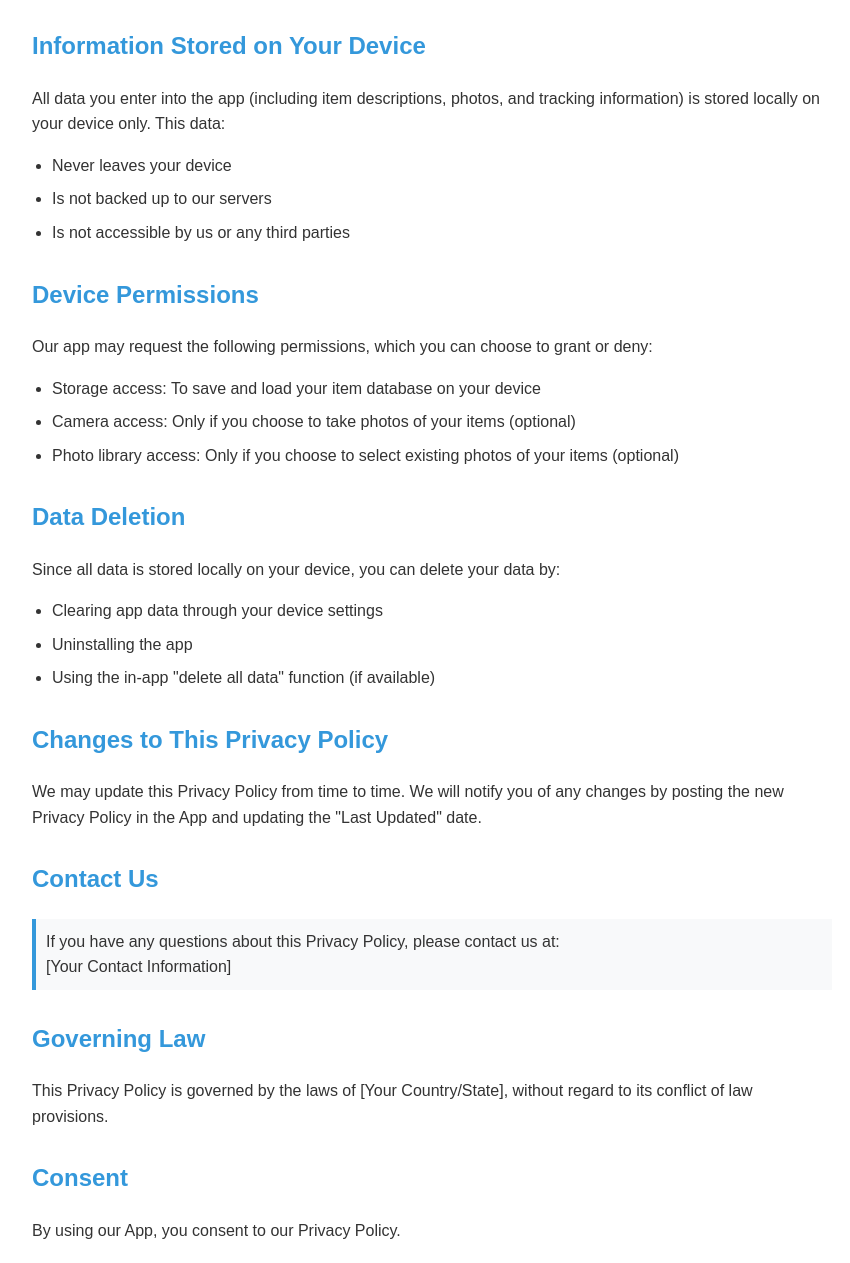
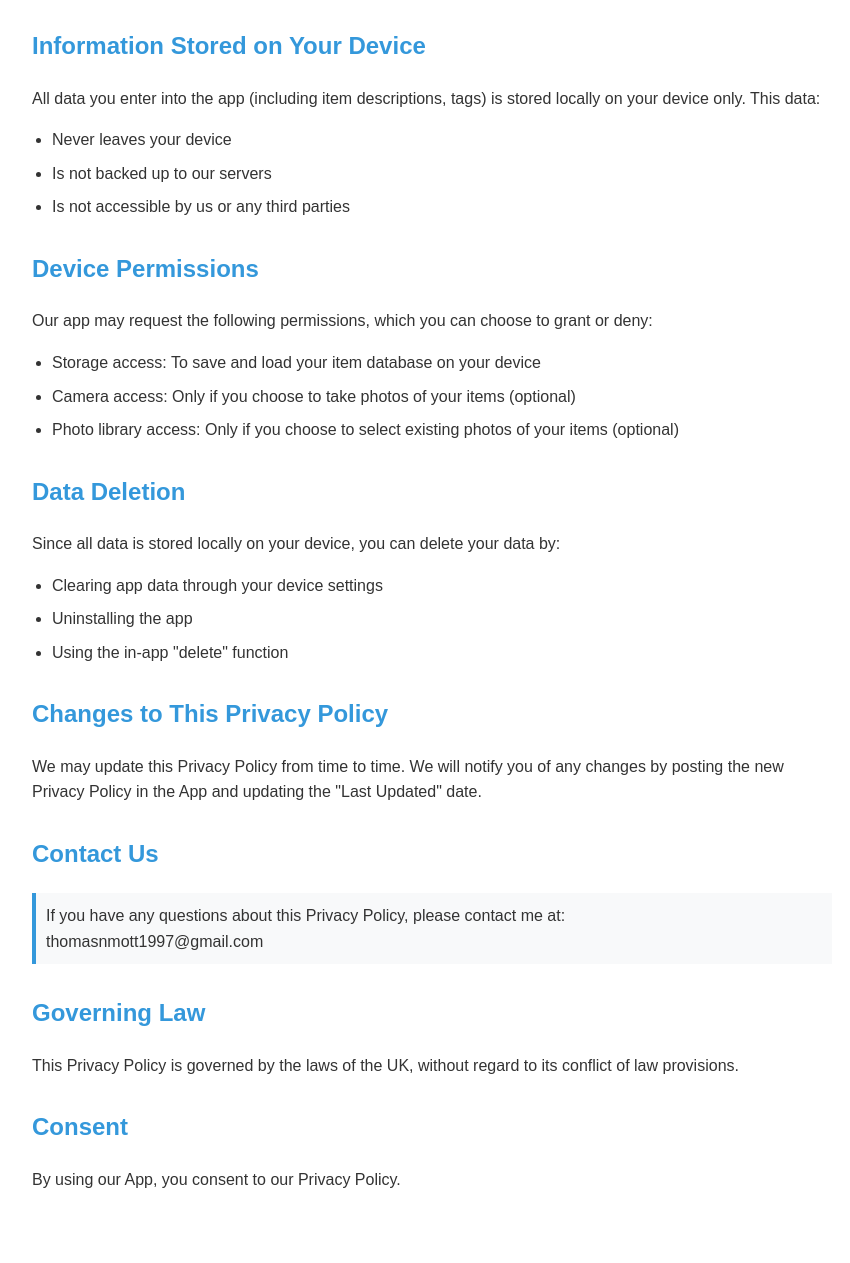
Before and after one commit to ThomasMott/policy, a plain HTML site: page index.html in a window 1280 px wide. Shown: the part 717-1980 px from the top of the page, without its empty margins (208-1058 px from the left). After the commit the page ends 1944 px from the top, so only its background shows below. Drawn offline with Linux system fonts and the light colour scheme.

Commit message:
added contact info

```diff
--- a/index.html
+++ b/index.html
@@ -44,11 +44,11 @@
     </style>
 </head>
 <body>
-    <h1>Privacy Policy for Item Tracker App</h1>
+    <h1>Privacy Policy for Keep item tracker App</h1>
     <p class="last-updated">Last Updated: March 20, 2025</p>
 
     <h2>Introduction</h2>
-    <p>Welcome to Item Tracker App ("we," "our," or "us"). This Privacy Policy explains how information is collected, used, and disclosed by our app when you use our mobile application ("App").</p>
+    <p>Welcome to the Keep App ("we," "our," or "us"). This Privacy Policy explains how information is collected, used, and disclosed by our app when you use our mobile application ("App").</p>
     <p>Our App is designed to help you track and list items you own, without requiring accounts or collecting analytics data. We respect your privacy and are committed to protecting it through our compliance with this policy.</p>
 
     <h2>Information We Do Not Collect</h2>
@@ -64,7 +64,7 @@
     </ul>
 
     <h2>Information Stored on Your Device</h2>
-    <p>All data you enter into the app (including item descriptions, photos, and tracking information) is stored locally on your device only. This data:</p>
+    <p>All data you enter into the app (including item descriptions, tags) is stored locally on your device only. This data:</p>
     <ul>
         <li>Never leaves your device</li>
         <li>Is not backed up to our servers</li>
@@ -84,18 +84,18 @@
     <ul>
         <li>Clearing app data through your device settings</li>
         <li>Uninstalling the app</li>
-        <li>Using the in-app "delete all data" function (if available)</li>
+        <li>Using the in-app "delete" function</li>
     </ul>
 
     <h2>Changes to This Privacy Policy</h2>
     <p>We may update this Privacy Policy from time to time. We will notify you of any changes by posting the new Privacy Policy in the App and updating the "Last Updated" date.</p>
 
     <h2>Contact Us</h2>
-    <p class="contact-placeholder">If you have any questions about this Privacy Policy, please contact us at:<br>
-    [Your Contact Information]</p>
+    <p class="contact-placeholder">If you have any questions about this Privacy Policy, please contact me at:<br>
+    thomasnmott1997@gmail.com</p>
 
     <h2>Governing Law</h2>
-    <p>This Privacy Policy is governed by the laws of [Your Country/State], without regard to its conflict of law provisions.</p>
+    <p>This Privacy Policy is governed by the laws of the UK, without regard to its conflict of law provisions.</p>
 
     <h2>Consent</h2>
     <p>By using our App, you consent to our Privacy Policy.</p>
```
